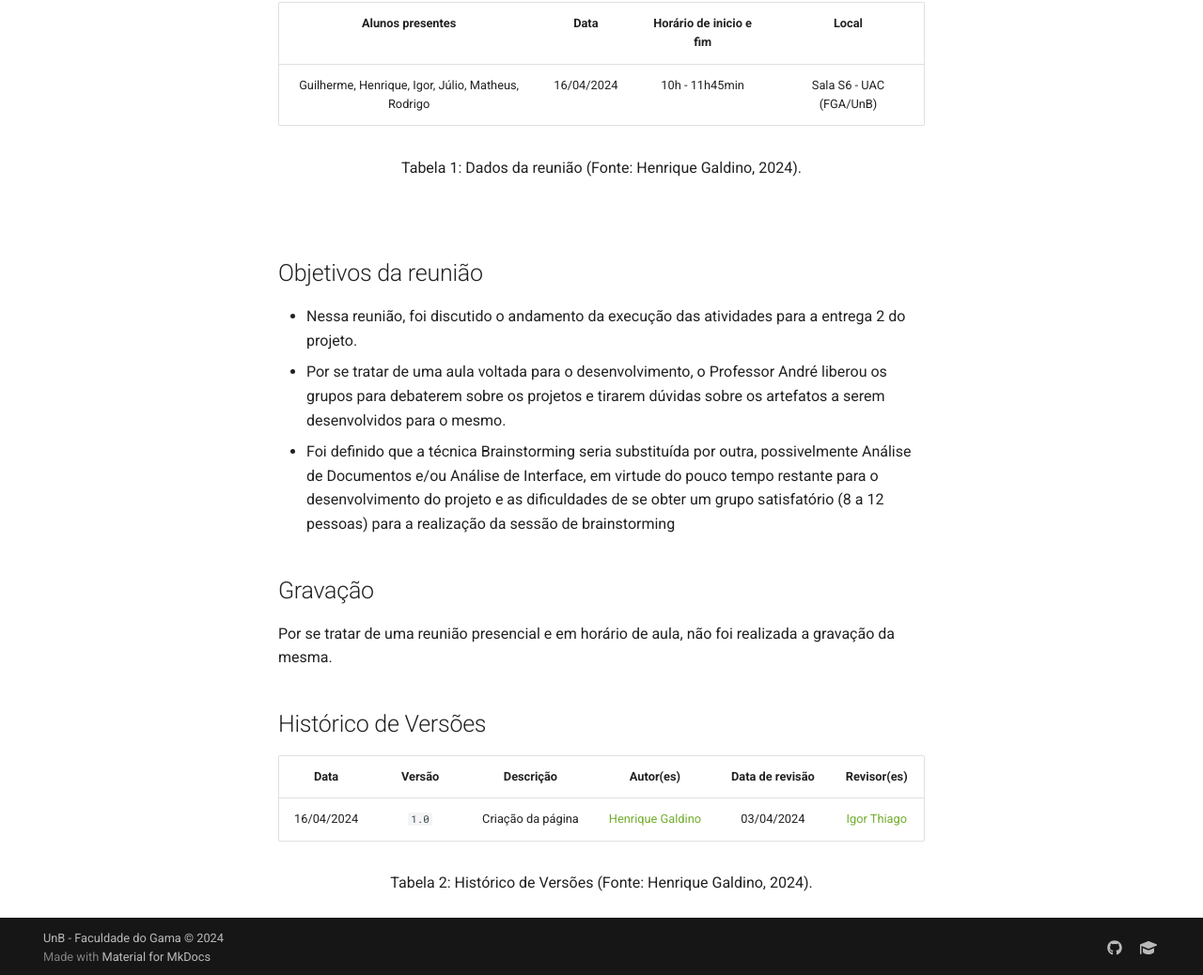
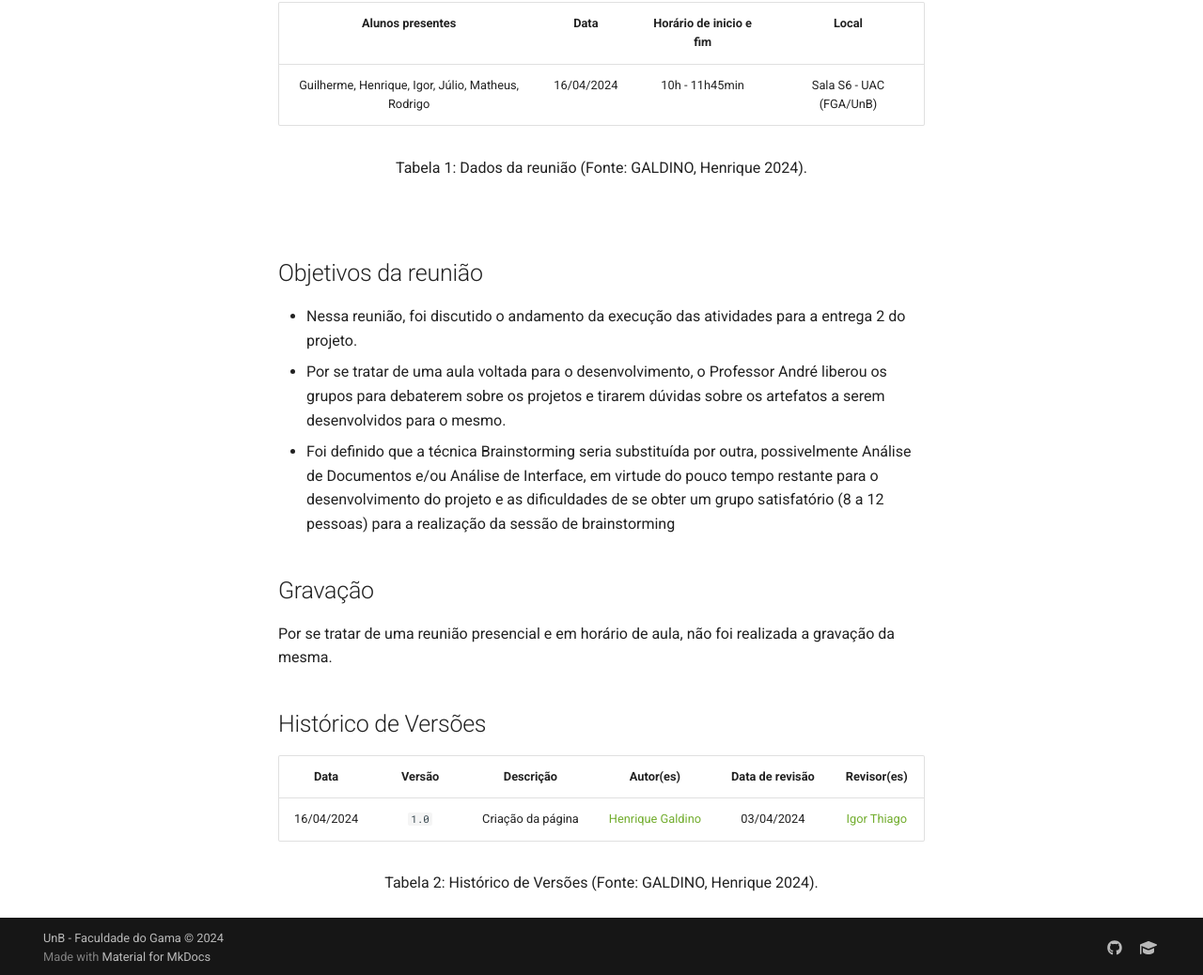
Before and after one commit to Requisitos-de-Software/2024.1-Grupo08, an MkDocs documentation site: the page built from docs/Atas das Reuniões/entrega2-r2.md, in a window 1280 px wide and 1400 px high, scrolled down 79 px. Shown: the part 358-1396 px from the top of the window at 94% size. Built offline with MkDocs 1.6.1 and Material for MkDocs 9.7.7, drawn with Linux system fonts in a browser that asks for light colours; comment, search, counter and statistics services are not loaded.

Commit message:
Padronização das descrições

```diff
--- a/docs/Atas das Reuniões/entrega2-r2.md
+++ b/docs/Atas das Reuniões/entrega2-r2.md
@@ -13,7 +13,7 @@
 | Guilherme, Henrique, Igor, Júlio, Matheus, Rodrigo  | 16/04/2024 |      10h - 11h45min      | Sala S6 - UAC (FGA/UnB) |
 
 <div style="text-align: center">
-<p> Tabela 1: Dados da reunião (Fonte: Henrique Galdino, 2024). </p>
+<p> Tabela 1: Dados da reunião (Fonte: GALDINO, Henrique 2024). </p>
 </div>
 
 <br />
@@ -34,5 +34,5 @@
 | 16/04/2024 | `1.0`  | Criação da página | [Henrique Galdino](https://github.com/hgaldino05) | 03/04/2024 | [Igor Thiago](https://github.com/alladin-51)|
 
 <div style="text-align: center">
-<p> Tabela 2: Histórico de Versões (Fonte: Henrique Galdino, 2024). </p>
+<p> Tabela 2: Histórico de Versões (Fonte: GALDINO, Henrique 2024). </p>
 </div>
```
